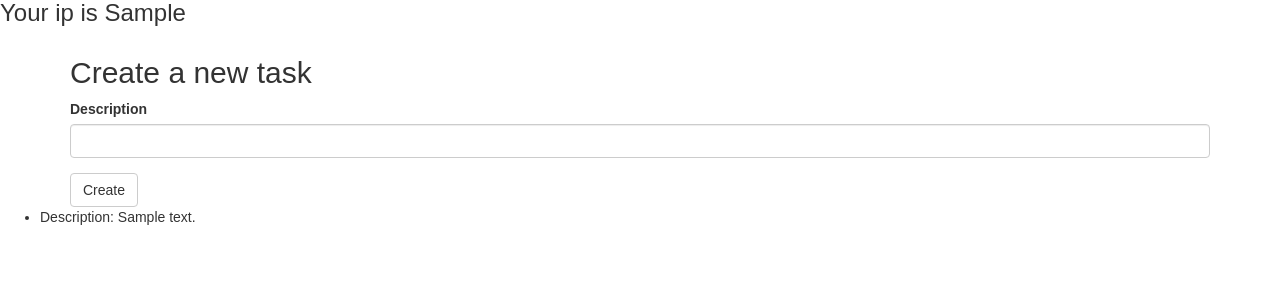
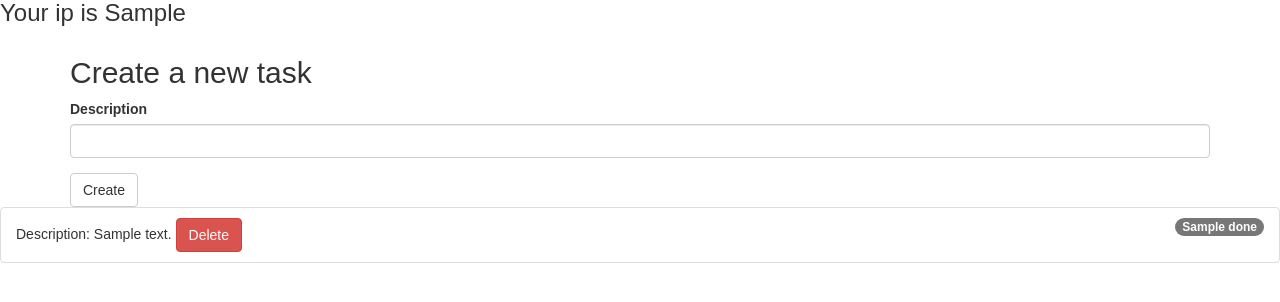
Before and after one commit to Kzarama/flask, a Flask app: template to_do_list_app/app/templates/hello.html in a window 1280 px wide. Shown: the part 132-434 px from the top of the page. Run offline with Flask 2, Linux system fonts and the light colour scheme; the template is opened without the code that fills it: values that come from a table or form of the project are taken from there, most other values are stand-ins (such as "Sample title", 1, 10 or a date in 2020); some libraries are stand-ins or nearby versions.

Commit message:
delete task

```diff
--- a/to_do_list_app/app/firestore_service.py
+++ b/to_do_list_app/app/firestore_service.py
@@ -31,4 +31,9 @@ def get_todos(user_id):
 def put_todo(user_id, description):
     todos_collection_ref = db.collection(
         'users').document(user_id).collection('todos')
-    todos_collection_ref.add({'Description': description})
+    todos_collection_ref.add({'Description': description, 'done': False})
+
+
+def delete_todo(user_id, todo_id):
+    todo_ref = db.document(f'users/{user_id}/todos/{todo_id}')
+    todo_ref.delete()
--- a/to_do_list_app/app/templates/hello.html
+++ b/to_do_list_app/app/templates/hello.html
@@ -20,7 +20,7 @@
         {{ wtf.quick_form(todo_form) }}
     </div>
 
-    <ul>
+    <ul class="list-group">
         {% for todo in todos %}
             {{ macros.render_todo(todo) }}
         {% endfor %}
--- a/to_do_list_app/app/templates/macros.html
+++ b/to_do_list_app/app/templates/macros.html
@@ -1,3 +1,7 @@
-{% macro render_todo(todo) %}
-    <li>Description: {{ todo.to_dict().Description }}</li>
+{% macro render_todo(todo, delete_form) %}
+    <li class="list-group-item">
+        <span class="badge">{{ todo.to_dict().done }}</span>
+        Description: {{ todo.to_dict().Description }}
+        <a href="{{ url_for('delete', todo_id=todo.id) }}" class="btn d-inline-block btn-danger">Delete</a>
+    </li>
 {% endmacro %}
--- a/to_do_list_app/main.py
+++ b/to_do_list_app/main.py
@@ -4,7 +4,7 @@ import unittest
 
 from app import create_app
 from app.forms import TodoForm
-from app.firestore_service import get_users, get_todos, put_todo
+from app.firestore_service import get_users, get_todos, put_todo, delete_todo
 
 app = create_app()
 
@@ -45,3 +45,11 @@ def hello():
         flash('Task created')
         return redirect(url_for('hello'))
     return render_template('hello.html', **context)
+
+
+@app.route('/todos/delete/<todo_id>', methods=['GET', 'POST'])
+def delete(todo_id):
+    user_id = current_user.id
+    delete_todo(user_id, todo_id)
+    flash('Task deleted')
+    return redirect(url_for('hello'))
```
